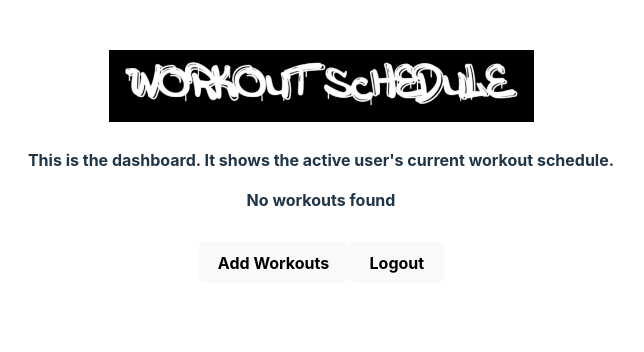
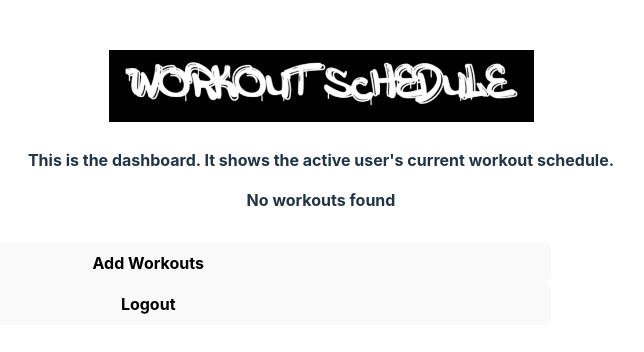
Before and after one commit to dm-1904/the-get-jacked-app, a React (Vite) app in the folder get-jacked-app/: page /dashboard in a window 1280 px wide. Shown: the top 352 px of the page, without its empty margins (319-963 px from the left). Built offline with nearby package versions, Linux system fonts and the light colour scheme; data requests are answered from the project's data file.

Commit message:
building css for buttons

```diff
--- a/get-jacked-app/src/App.css
+++ b/get-jacked-app/src/App.css
@@ -128,6 +128,10 @@ a:hover {
 }
 
 .schedule-buttons {
+  display: flex;
+  flex-direction: column;
+  max-width: 70%;
+  justify-content: center;
   margin-top: 30px;
 }
 
@@ -138,6 +142,7 @@ a:hover {
   padding: 9px 19px;
   border-radius: 8px;
   color: white;
+  margin-bottom: 20px !important;
 }
 
 .rep-box {
@@ -153,13 +158,18 @@ a:hover {
 }
 
 .select-day-box {
+  margin-top: 0px;
   flex-direction: column;
 }
 
 .day-checker-box {
   display: flex;
   justify-content: center;
-  gap: 10px; /* Add gap between day labels */
+  gap: 10px;
+}
+
+.add-workout-button {
+  margin-bottom: 20px;
 }
 
 .rep-input,
--- a/get-jacked-app/src/pages/AddWorkout.tsx
+++ b/get-jacked-app/src/pages/AddWorkout.tsx
@@ -47,7 +47,8 @@ export const AddWorkout = () => {
         <EnterMovement />
       )}
       <div className="button-group">
-        <button onClick={handleBack}>Back</button>
+        {!workoutSubmitted && <button onClick={handleDone}>Back</button>}
+        {workoutSubmitted && <button onClick={handleBack}>Back</button>}
         {workoutSubmitted && <button onClick={handleDone}>Save Workout</button>}
       </div>
     </div>
```
Also changed, not shown: 1 other file (tests, documents, lock files or other folders).
